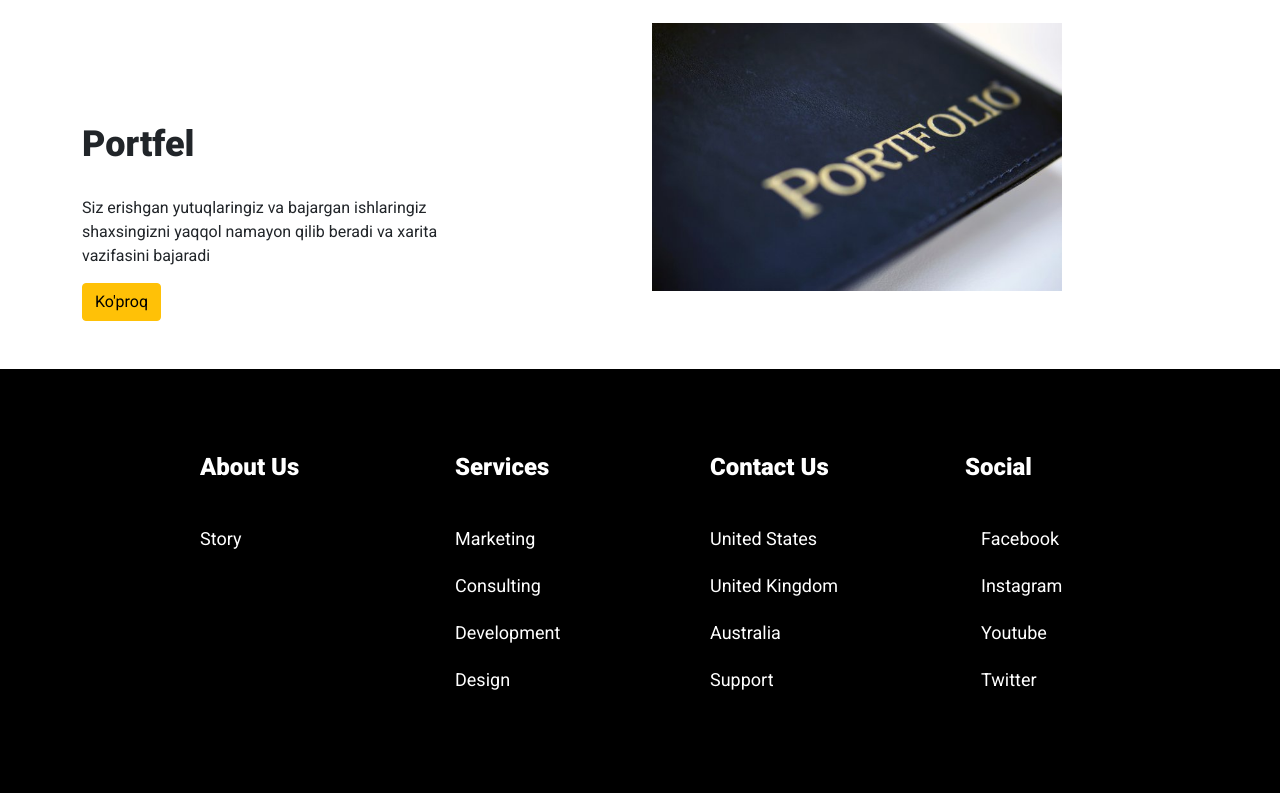
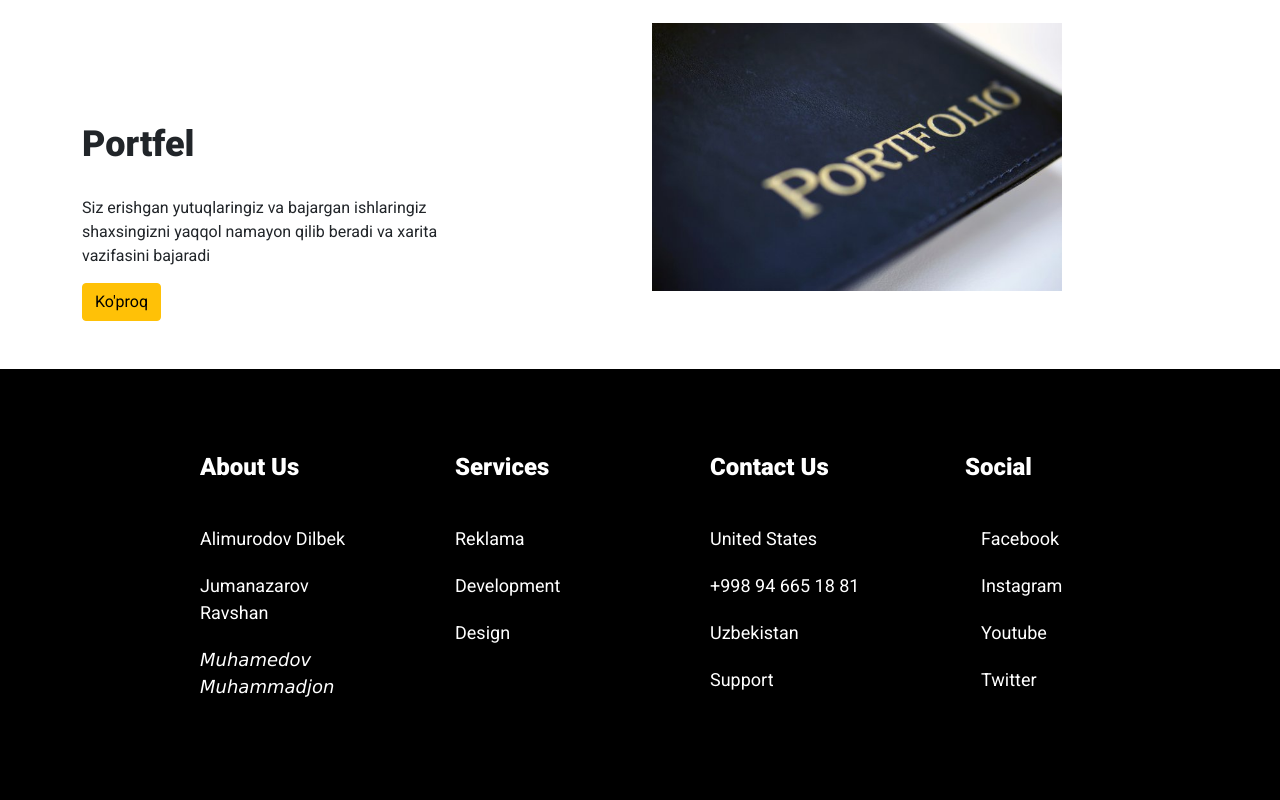
Before and after one commit to emotifs/open-edu, a React (Create React App) app: page / in a window 1280 px wide. Shown: the part 2008-2808 px from the top of the page. Built offline with nearby package versions, Linux system fonts and the light colour scheme.

Commit message:
footer changed

```diff
--- a/src/footer/containers/footer.js
+++ b/src/footer/containers/footer.js
@@ -9,28 +9,29 @@ export function FooterContainer() {
             <Footer.Row>
                 <Footer.Column>
                 <Footer.Title>About Us</Footer.Title>
-                    <Footer.Link href="#">Story</Footer.Link>
+                    <Footer.Link href="#">Alimurodov Dilbek</Footer.Link>
+                    <Footer.Link href="#">Jumanazarov Ravshan</Footer.Link>
+                    <Footer.Link href="#">𝘔𝘶𝘩𝘢𝘮𝘦𝘥𝘰𝘷 𝘔𝘶𝘩𝘢𝘮𝘮𝘢𝘥𝘫𝘰𝘯</Footer.Link>
                 </Footer.Column>
                 <Footer.Column>
                 <Footer.Title>Services</Footer.Title>
-                    <Footer.Link href="#">Marketing</Footer.Link>
-                    <Footer.Link href="#">Consulting</Footer.Link>
-                    <Footer.Link href="#">Development</Footer.Link>
-                    <Footer.Link href="#">Design</Footer.Link>
+                    <Footer.Link href="https://t.me/Ravshanbek_Jumanazarov">Reklama</Footer.Link>
+                    <Footer.Link href="https://t.me/DilbekAlimurodov">Development</Footer.Link>
+                    <Footer.Link href="https://www.instagram.com/jumanazarovravshan66/">Design</Footer.Link>
                 </Footer.Column>
                 <Footer.Column>
                 <Footer.Title>Contact Us</Footer.Title>
                     <Footer.Link href="#">United States</Footer.Link>
-                    <Footer.Link href="#">United Kingdom</Footer.Link>
-                    <Footer.Link href="#">Australia</Footer.Link>
-                    <Footer.Link href="#">Support</Footer.Link>
+                    <Footer.Link href="#">+998 94 665 18 81</Footer.Link>
+                    <Footer.Link href="https://www.google.com/maps/place/Qoraqamish+1%2F3,+%D0%A2%D0%BE%D1%88%D0%BA%D0%B5%D0%BD%D1%82,+O%60zbekiston/@41.358402,69.225111,16z/data=!3m1!4b1!4m5!3m4!1s0x38ae8c5cc249b9af:0xc6e6cd9540b1b9f5!8m2!3d41.3588128!4d69.2296439">Uzbekistan</Footer.Link>
+                    <Footer.Link href="jumanazarovravshan66@gmail.com">Support</Footer.Link>
                 </Footer.Column>
                 <Footer.Column>
                 <Footer.Title>Social</Footer.Title>
-                    <Footer.Link href="#"><Icon className="fab fa-facebook-f" />Facebook</Footer.Link>
-                    <Footer.Link href="#"><Icon className="fab fa-instagram" />Instagram</Footer.Link>
-                    <Footer.Link href="#"><Icon className="fab fa-youtube" />Youtube</Footer.Link>
-                    <Footer.Link href="#"><Icon className="fab fa-twitter" />Twitter</Footer.Link>
+                    <Footer.Link href="https://www.facebook.com"><Icon className="fab fa-facebook-f" />Facebook</Footer.Link>
+                    <Footer.Link href="https://www.instagram.com/jumanazarovravshan66/"><Icon className="fab fa-instagram" />Instagram</Footer.Link>
+                    <Footer.Link href="https://www.youtube.com"><Icon className="fab fa-youtube" />Youtube</Footer.Link>
+                    <Footer.Link href="https://www.twitter.com"><Icon className="fab fa-twitter" />Twitter</Footer.Link>
                 </Footer.Column>
             </Footer.Row>
             </Footer.Wrapper>
```
